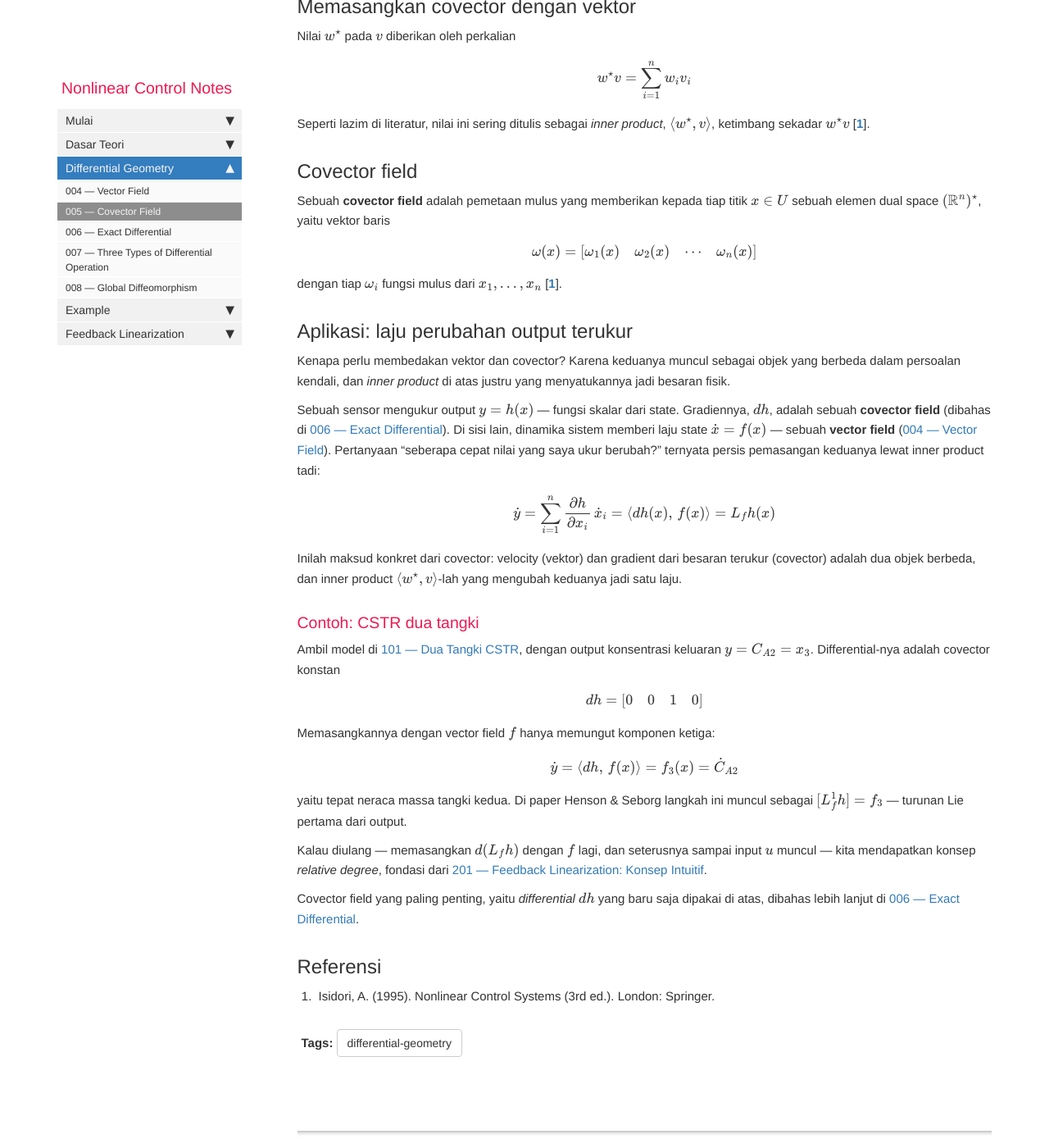
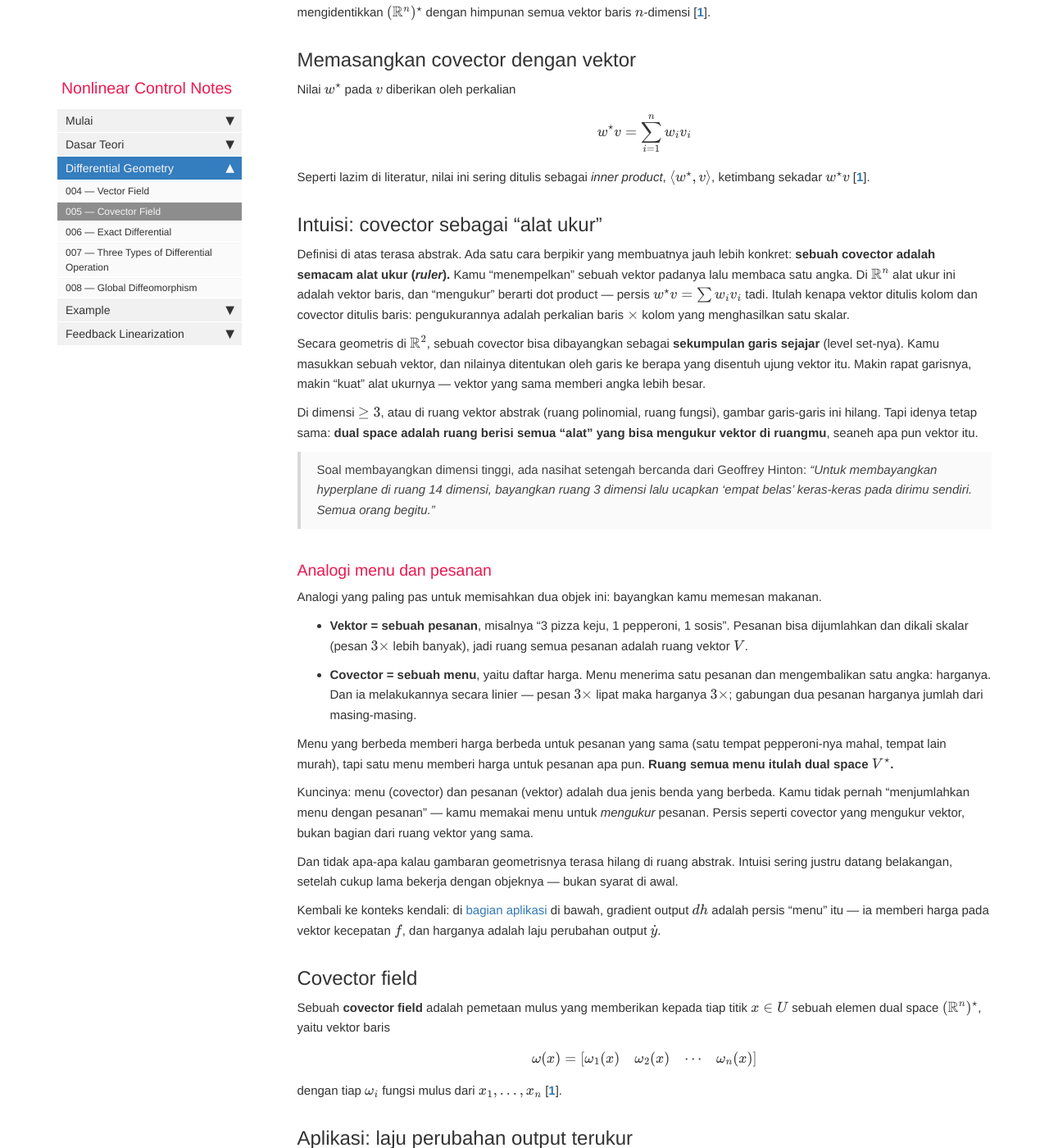
Before and after one commit to Pekosann/nonlinear-control-notes, a Jekyll site: the page built from notes/005-covector-field.md, in a window 1280 px wide and 1400 px high, scrolled down 923 px. Shown: the whole window at 82% size. Built offline with Jekyll 4.4.1, drawn with Linux system fonts in a browser that asks for light colours; comment, search, counter and statistics services are not loaded; some of the changed text lies outside the part shown.

Commit message:
Note 005: add intuition for the dual space (ruler + menu analogy)
Makes the abstract dual-space definition concrete before the formalism sinks in:
a covector is a 'ruler' you measure vectors against (row x column = a scalar,
which is why one is a row and the other a column); the R^2 picture of parallel
level lines; and the menu-vs-order analogy - orders are vectors, menus are
covectors that price any order linearly, and the space of menus is V*. Ties
back to the output-gradient dh as exactly such a 'menu' pricing the velocity f.

```diff
--- a/notes/005-covector-field.md
+++ b/notes/005-covector-field.md
@@ -34,6 +34,31 @@ w^\star v = \sum_{i=1}^{n} w_i v_i
 $$
 
 Seperti lazim di literatur, nilai ini sering ditulis sebagai *inner product*, $\langle w^\star, v \rangle$, ketimbang sekadar $w^\star v$ [@isidori1995].
+
+## Intuisi: covector sebagai "alat ukur"
+
+Definisi di atas terasa abstrak. Ada satu cara berpikir yang membuatnya jauh lebih konkret: **sebuah covector adalah semacam alat ukur (*ruler*).** Kamu "menempelkan" sebuah vektor padanya lalu membaca satu angka. Di $\mathbb{R}^n$ alat ukur ini adalah vektor baris, dan "mengukur" berarti dot product — persis $w^\star v = \sum w_i v_i$ tadi. Itulah kenapa vektor ditulis kolom dan covector ditulis baris: pengukurannya adalah perkalian baris $\times$ kolom yang menghasilkan satu skalar.
+
+Secara geometris di $\mathbb{R}^2$, sebuah covector bisa dibayangkan sebagai **sekumpulan garis sejajar** (level set-nya). Kamu masukkan sebuah vektor, dan nilainya ditentukan oleh garis ke berapa yang disentuh ujung vektor itu. Makin rapat garisnya, makin "kuat" alat ukurnya — vektor yang sama memberi angka lebih besar.
+
+Di dimensi $\geq 3$, atau di ruang vektor abstrak (ruang polinomial, ruang fungsi), gambar garis-garis ini hilang. Tapi idenya tetap sama: **dual space adalah ruang berisi semua "alat" yang bisa mengukur vektor di ruangmu**, seaneh apa pun vektor itu.
+
+> Soal membayangkan dimensi tinggi, ada nasihat setengah bercanda dari Geoffrey Hinton: *"Untuk membayangkan hyperplane di ruang 14 dimensi, bayangkan ruang 3 dimensi lalu ucapkan 'empat belas' keras-keras pada dirimu sendiri. Semua orang begitu."*
+
+### Analogi menu dan pesanan
+
+Analogi yang paling pas untuk memisahkan dua objek ini: bayangkan kamu memesan makanan.
+
+- **Vektor = sebuah pesanan**, misalnya "3 pizza keju, 1 pepperoni, 1 sosis". Pesanan bisa dijumlahkan dan dikali skalar (pesan $3\times$ lebih banyak), jadi ruang semua pesanan adalah ruang vektor $V$.
+- **Covector = sebuah menu**, yaitu daftar harga. Menu menerima satu pesanan dan mengembalikan satu angka: harganya. Dan ia melakukannya secara linier — pesan $3\times$ lipat maka harganya $3\times$; gabungan dua pesanan harganya jumlah dari masing-masing.
+
+Menu yang berbeda memberi harga berbeda untuk pesanan yang sama (satu tempat pepperoni-nya mahal, tempat lain murah), tapi satu menu memberi harga untuk pesanan apa pun. **Ruang semua menu itulah dual space $V^\star$.**
+
+Kuncinya: menu (covector) dan pesanan (vektor) adalah dua jenis benda yang berbeda. Kamu tidak pernah "menjumlahkan menu dengan pesanan" — kamu memakai menu untuk *mengukur* pesanan. Persis seperti covector yang mengukur vektor, bukan bagian dari ruang vektor yang sama.
+
+Dan tidak apa-apa kalau gambaran geometrisnya terasa hilang di ruang abstrak. Intuisi sering justru datang belakangan, setelah cukup lama bekerja dengan objeknya — bukan syarat di awal.
+
+Kembali ke konteks kendali: di [bagian aplikasi](#aplikasi-laju-perubahan-output-terukur) di bawah, gradient output $dh$ adalah persis "menu" itu — ia memberi harga pada vektor kecepatan $f$, dan harganya adalah laju perubahan output $\dot{y}$.
 
 ## Covector field
 
```
